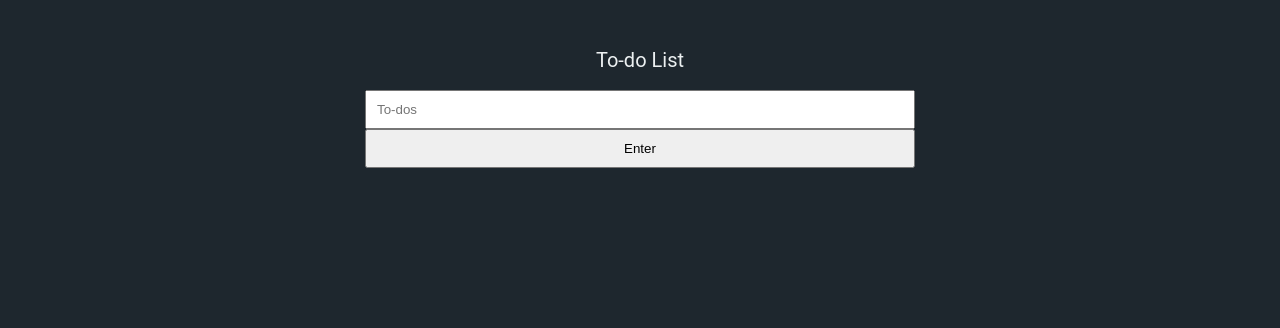
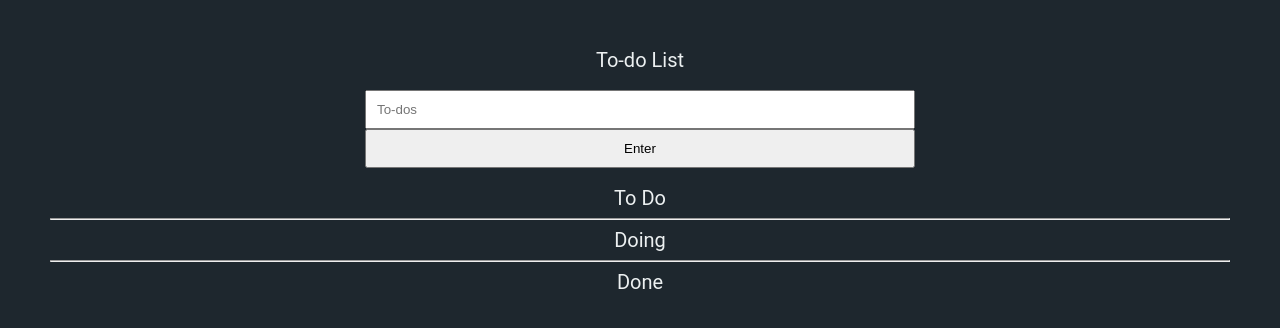
Before and after one commit to ZERO2ONE23581/ReactMaster-Animations, a React (Create React App) app: page / in a window 1280 px wide. Shown: the top 328 px of the page. Built offline with nearby package versions, Linux system fonts and the light colour scheme.

Commit message:
Selectors

```diff
--- a/src/atoms.tsx
+++ b/src/atoms.tsx
@@ -1,4 +1,4 @@
-import { atom } from "recoil";
+import { atom, selector } from "recoil";
 
 export interface IToDo {
   text: string;
@@ -10,3 +10,15 @@
   key: "toDo",
   default: [],
 });
+
+export const toDoSelector = selector({
+  key: "toDoSelector",
+  get: ({ get }) => {
+    const toDos = get(toDoState);
+    return [
+      toDos.filter((toDo) => toDo.category === "TO_DO"),
+      toDos.filter((toDo) => toDo.category === "DOING"),
+      toDos.filter((toDo) => toDo.category === "DONE"),
+    ];
+  },
+});
--- a/src/components/CreateToDo.tsx
+++ b/src/components/CreateToDo.tsx
@@ -17,7 +17,7 @@
     ]);
     setValue("toDo", "");
   };
-  console.log(toDos);
+  // console.log(toDos);
 
   return (
     <form onSubmit={handleSubmit(handleValid)}>
--- a/src/components/TodoList.tsx
+++ b/src/components/TodoList.tsx
@@ -1,18 +1,34 @@
 import styled from "styled-components";
 import CreateToDo from "./CreateToDo";
 import { useRecoilValue } from "recoil";
-import { toDoState } from "../atoms";
+import { toDoSelector, toDoState } from "../atoms";
 import ToDo from "./ToDo";
 
 function TodoList() {
-  const toDos = useRecoilValue(toDoState);
+  const [toDo, doing, done] = useRecoilValue(toDoSelector);
+
   //
   return (
     <Container>
       <h1>To-do List</h1>
       <CreateToDo />
+      <h2>To Do</h2>
       <ul>
-        {toDos.map((toDo) => (
+        {toDo.map((toDo) => (
+          <ToDo key={toDo.id} {...toDo} />
+        ))}
+      </ul>
+      <hr />
+      <h2>Doing</h2>
+      <ul>
+        {doing.map((toDo) => (
+          <ToDo key={toDo.id} {...toDo} />
+        ))}
+      </ul>
+      <hr />
+      <h2>Done</h2>
+      <ul>
+        {done.map((toDo) => (
           <ToDo key={toDo.id} {...toDo} />
         ))}
       </ul>
```
